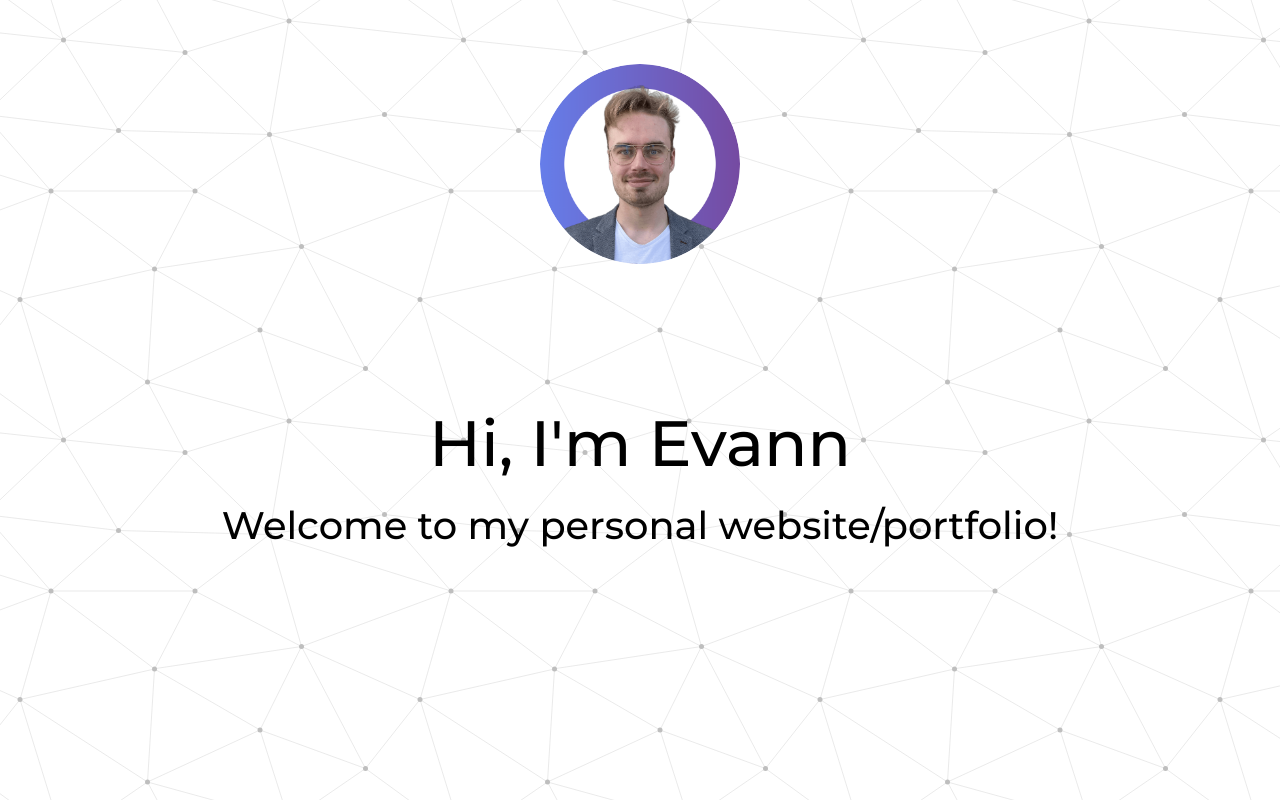
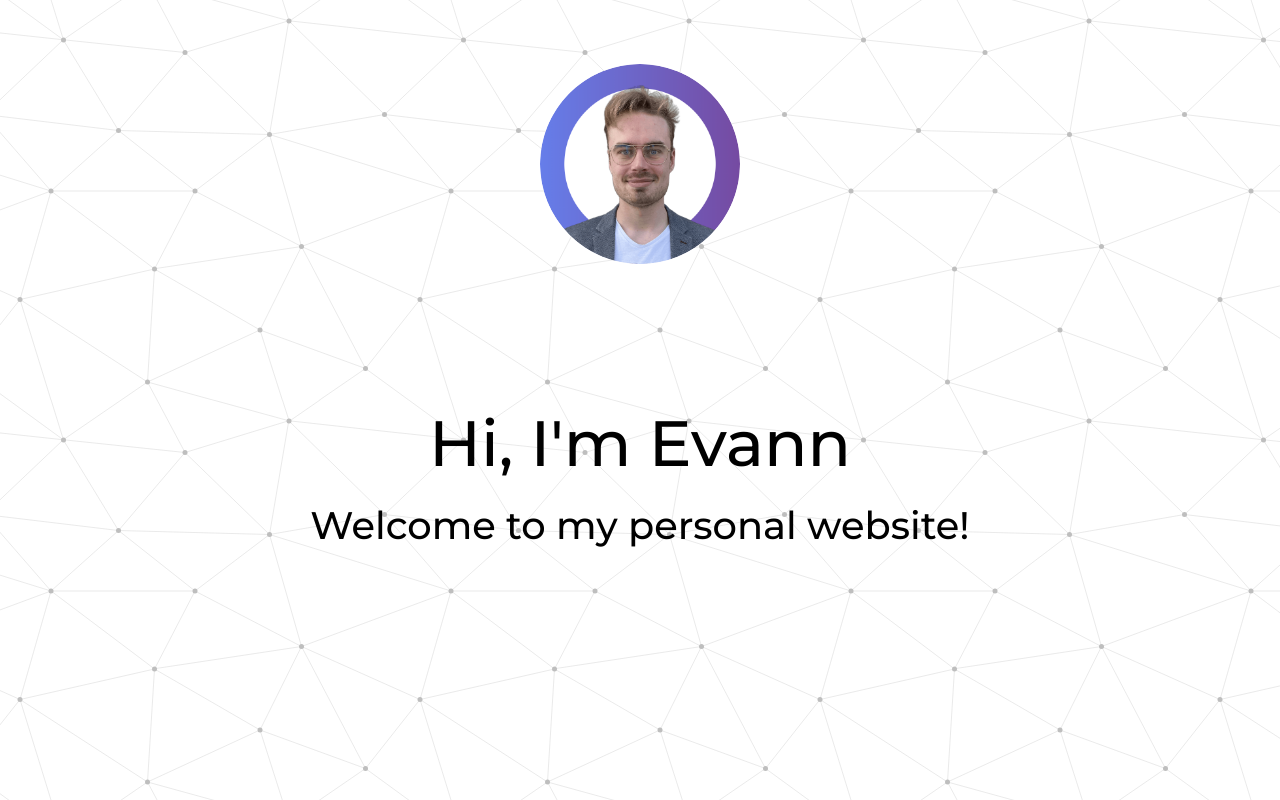
Before and after one commit to ebacala/ebacala.com, a Nuxt app: page / in a window 1280 px wide. Built offline with nearby package versions, Linux system fonts and the light colour scheme.

Commit message:
chore(ci)

```diff
--- a/pages/index.vue
+++ b/pages/index.vue
@@ -4,7 +4,7 @@
   </div>
   <div class="personal-information">
     <h1>Hi, I'm Evann</h1>
-    <h2>Welcome to my personal website/portfolio!</h2>
+    <h2>Welcome to my personal website!</h2>
   </div>
 </template>
 
```
